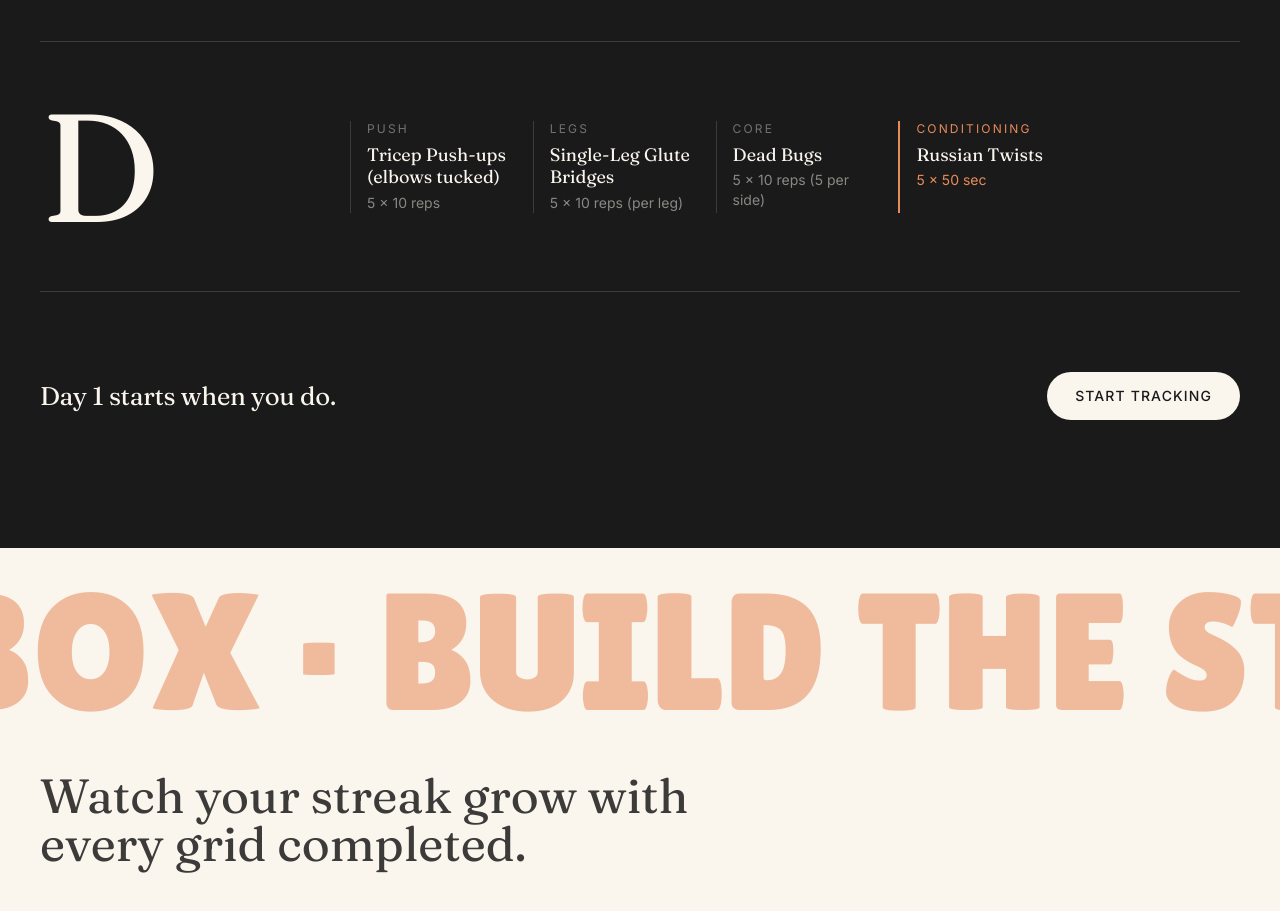
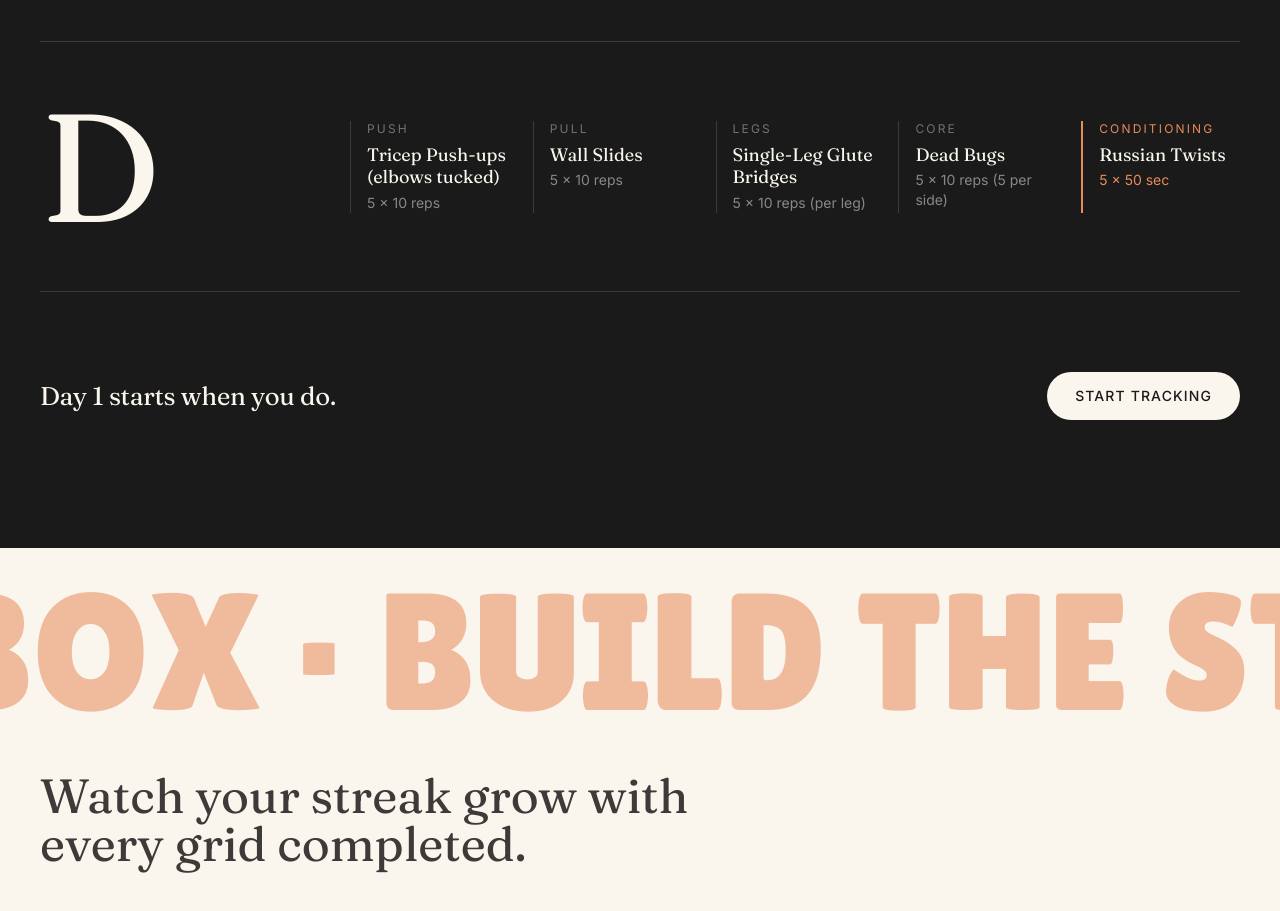
Before and after one commit to barnymurt/fit50, a Next.js app: page / in a window 1280 px wide. Shown: the part 4560-5471 px from the top of the page. Built offline with nearby package versions, Linux system fonts and the light colour scheme.

Commit message:
Add Wall Slides to line D as the Pull slot
Wall Slides — 5 × 10 reps. Standing back against wall, slide arms
up/down in a 'W'. Great for posture and rear delts, zero floor-load,
good variety since it's standing.

D is now 5 rows like A, B, C: Push / Pull / Legs / Core / Conditioning.

```diff
--- a/src/components/Workouts.tsx
+++ b/src/components/Workouts.tsx
@@ -33,6 +33,7 @@ const workoutLines: Record<string, Exercise[]> = {
   ],
   D: [
     { slot: 'Push', name: 'Tricep Push-ups (elbows tucked)', reps: '5 × 10 reps' },
+    { slot: 'Pull', name: 'Wall Slides', reps: '5 × 10 reps' },
     { slot: 'Legs', name: 'Single-Leg Glute Bridges', reps: '5 × 10 reps (per leg)' },
     { slot: 'Core', name: 'Dead Bugs', reps: '5 × 10 reps (5 per side)' },
     { slot: 'Conditioning', name: 'Russian Twists', reps: '5 × 50 sec', isFinisher: true },
```
